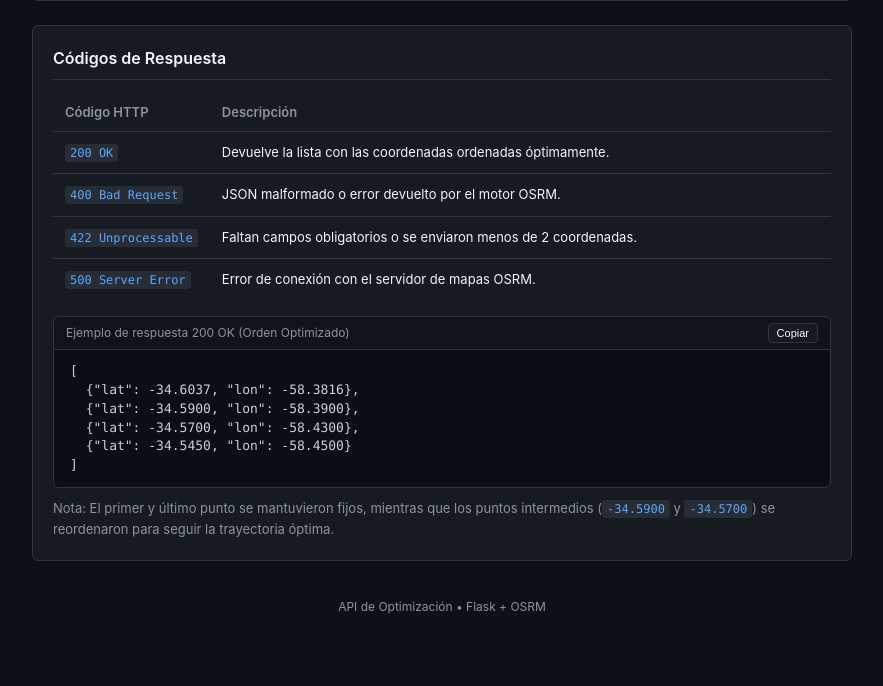
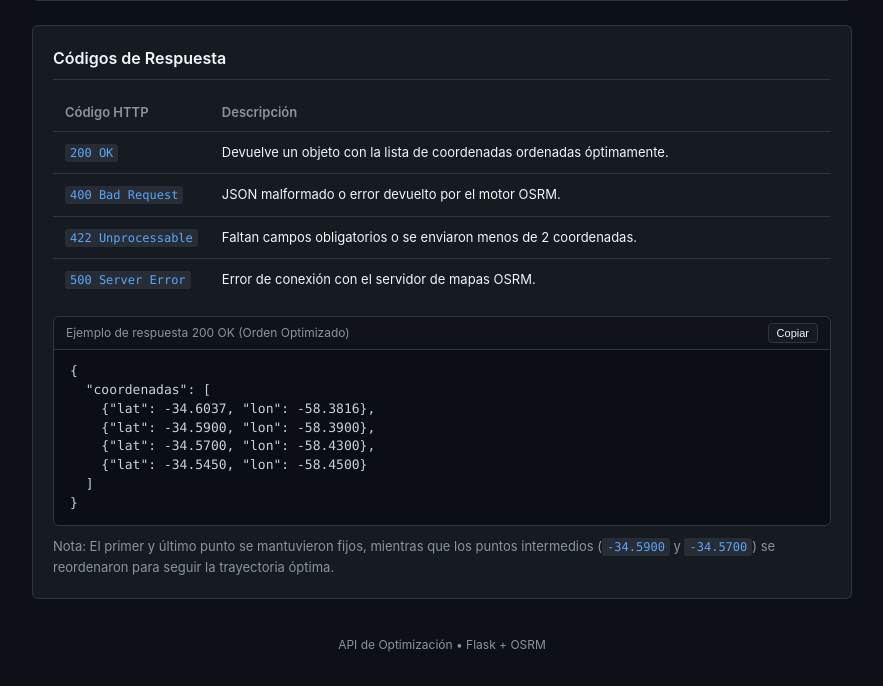
Before and after one commit to JuanEsc17/OptimizacionAPI, a Flask app: page / in a window 1280 px wide. Shown: the part 831-1517 px from the top of the page, without its empty margins (198-1081 px from the left). Before the commit the page ends 1445 px from the top, so only its background shows below. Run offline with Flask 3, Linux system fonts and the light colour scheme.

Commit message:
cambio el json de salida

```diff
--- a/main.py
+++ b/main.py
@@ -26,7 +26,7 @@ def calcular_recorrido_eficiente():
 
     try:
         coordenadas_ordenadas = optimizar_ruta(datos['coordenadas'])
-        return jsonify(coordenadas_ordenadas), 200
+        return jsonify({"coordenadas": coordenadas_ordenadas}), 200
     except OSRMError as err:
         return jsonify({"error": err.message}), err.status_code
 
--- a/templates/index.html
+++ b/templates/index.html
@@ -295,7 +295,7 @@
                 <tbody>
                     <tr>
                         <td><code>200 OK</code></td>
-                        <td>Devuelve la lista con las coordenadas ordenadas óptimamente.</td>
+                        <td>Devuelve un objeto con la lista de coordenadas ordenadas óptimamente.</td>
                     </tr>
                     <tr>
                         <td><code>400 Bad Request</code></td>
@@ -317,12 +317,14 @@
                     <span>Ejemplo de respuesta 200 OK (Orden Optimizado)</span>
                     <button class="btn-copy" onclick="copySnippet('res-body', this)">Copiar</button>
                 </div>
-                <pre id="res-body">[
-  {"lat": -34.6037, "lon": -58.3816},
-  {"lat": -34.5900, "lon": -58.3900},
-  {"lat": -34.5700, "lon": -58.4300},
-  {"lat": -34.5450, "lon": -58.4500}
-]</pre>
+                <pre id="res-body">{
+  "coordenadas": [
+    {"lat": -34.6037, "lon": -58.3816},
+    {"lat": -34.5900, "lon": -58.3900},
+    {"lat": -34.5700, "lon": -58.4300},
+    {"lat": -34.5450, "lon": -58.4500}
+  ]
+}</pre>
             </div>
             <p style="margin-top: 10px; font-size: 13px; color: var(--text-secondary);">
                 Nota: El primer y último punto se mantuvieron fijos, mientras que los puntos intermedios
```
